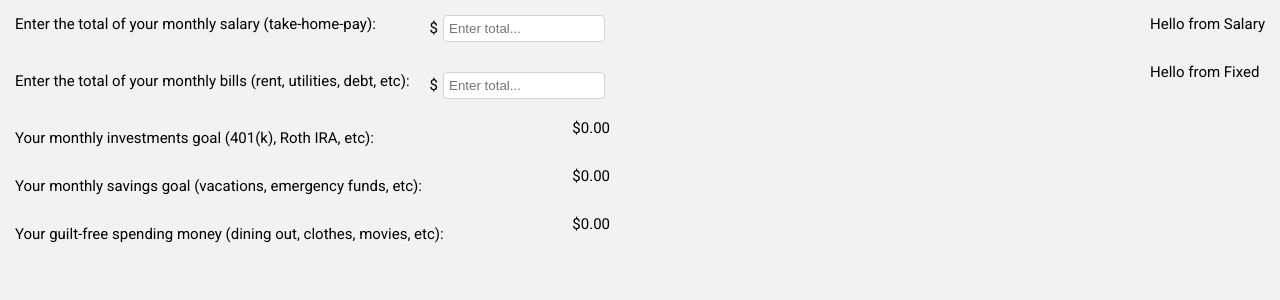
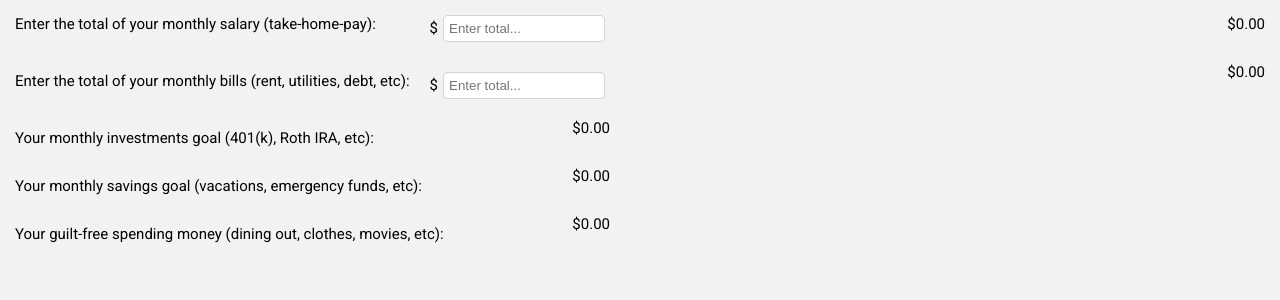
Before and after one commit to megdadkins7/teach-rich, a React (Create React App) app: page / in a window 1280 px wide. Shown: the top 300 px of the page. Built offline with nearby package versions, Linux system fonts and the light colour scheme.

Commit message:
display of user input working correctly

```diff
--- a/src/components/FixedCostsCard.js
+++ b/src/components/FixedCostsCard.js
@@ -7,10 +7,10 @@ const StyledFixedCostsCard = styled.div`
   margin-top: 20px;
 `;
 
-function FixedCostsCard() {
+function FixedCostsCard({ fixed }) {
   return (
     <StyledFixedCostsCard>
-      <div className='FixedWrapper'>Hello from Fixed</div>
+      <div className='FixedWrapper'>${fixed}.00</div>
     </StyledFixedCostsCard>
   )
 }
--- a/src/components/SalaryCard.js
+++ b/src/components/SalaryCard.js
@@ -6,10 +6,10 @@ const StyledSalaryCard = styled.div`
   padding: 5px;
 `;
 
-function SalaryCard() {
+function SalaryCard({ salary }) {
   return (
     <StyledSalaryCard>
-      <div className='SalaryWrapper'>Hello from Salary</div>
+      <div className='SalaryWrapper'>${salary}.00</div>
     </StyledSalaryCard>
   )
 }
--- a/src/components/SpendingList.js
+++ b/src/components/SpendingList.js
@@ -15,8 +15,8 @@ const StyledSpendingList = styled.div`
 `;
 
 function SpendingList() {
-  const initialSalary = 1
-  const initialFixedCosts = 1
+  const initialSalary = 0
+  const initialFixedCosts = 0
   const [salary, setSalary] = useState(initialSalary)
   const [fixed, setFixed] = useState(initialFixedCosts)
 
@@ -38,8 +38,8 @@ function SpendingList() {
         <GuiltFree />
       </div>
       <div className='CardWrapper'>
-        <SalaryCard />
-        <FixedCostsCard />
+        <SalaryCard salary={salary} />
+        <FixedCostsCard fixed={fixed} />
       </div>
     </StyledSpendingList>
   )
```
